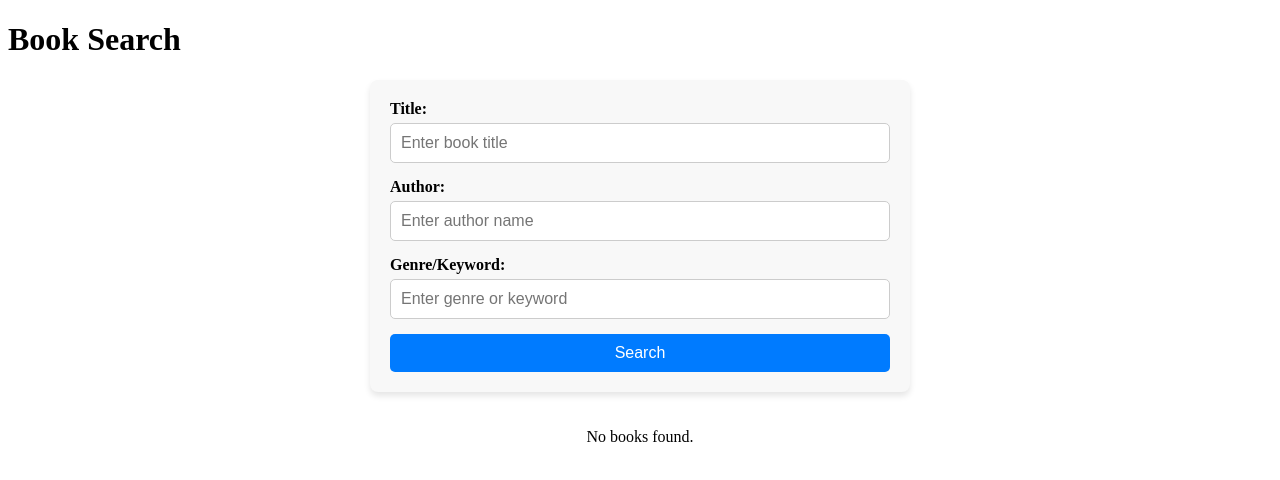
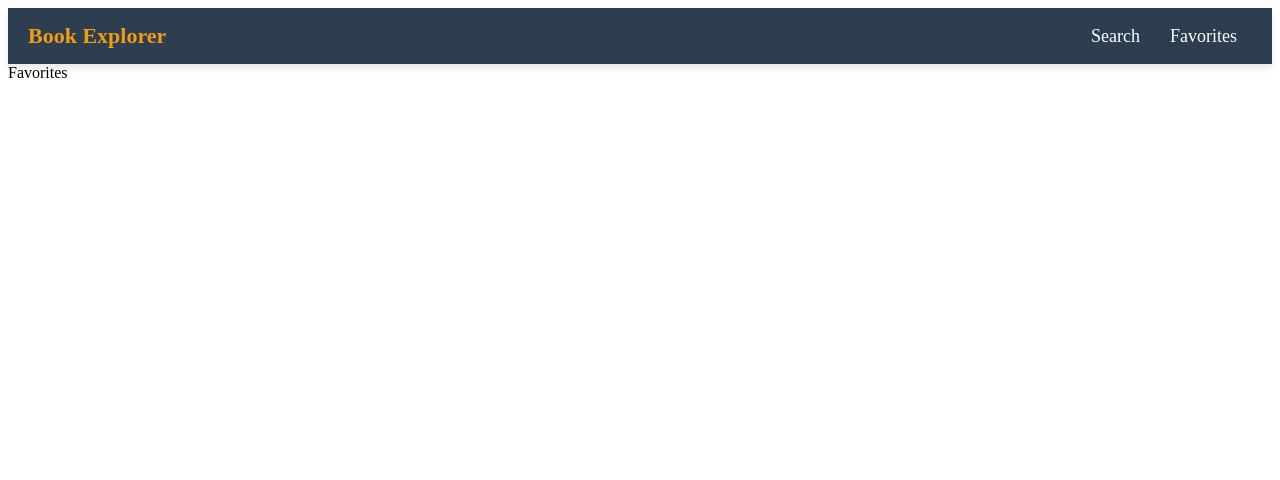
Before and after one commit to Vasanti-Vaghela/book-explorer, a React (Vite) app: page /favorites in a window 1280 px wide. Shown: the top 480 px of the page. Built offline with nearby package versions, Linux system fonts and the light colour scheme.

Commit message:
implement different routes, create navbar and modify card ui

```diff
--- a/src/App.tsx
+++ b/src/App.tsx
@@ -1,11 +1,23 @@
 import HomePage from "./Pages/HomePage";
+import { BrowserRouter as Router, Routes, Route } from "react-router-dom";
+import { Suspense, lazy } from "react";
+import Navbar from "./Components/Navbar/Navbar";
+import Favorites from "./Pages/FavoritesPage";
+
+const BookDetailPage = lazy(() => import("./Pages/BookDetailPage"));
 
 function App() {
   return (
-    <div>
-      <h1>Book Search</h1>
-      <HomePage />
-    </div>
+    <Router>
+      <Navbar />
+      <Suspense fallback={<div>Loading...</div>}>
+        <Routes>
+          <Route path="/" element={<HomePage />} />
+          <Route path="/book/:id" element={<BookDetailPage />} />
+          <Route path="/favorites" element={<Favorites />} />
+        </Routes>
+      </Suspense>
+    </Router>
   );
 }
 
--- a/src/Components/BookList/BookList.css
+++ b/src/Components/BookList/BookList.css
@@ -1,30 +1,69 @@
-/* Book List */
-.book-list {
-  display: flex;
-  flex-wrap: wrap;
+.book-grid {
+  display: grid;
+  grid-template-columns: repeat(auto-fit, minmax(250px, 1fr));
   gap: 20px;
-  justify-content: center;
-  margin-top: 20px;
+  padding: 20px;
 }
 
-/* Book Card */
 .book-card {
-  background: #f8f8f8;
-  padding: 15px;
-  border-radius: 8px;
-  box-shadow: 0 4px 6px rgba(0, 0, 0, 0.1);
-  width: 200px;
+  display: flex;
+  flex-direction: column;
+  justify-content: space-between;
+  background: #fff;
+  border-radius: 10px;
+  overflow: hidden;
+  box-shadow: 0px 4px 8px rgba(0, 0, 0, 0.1);
+  transition: transform 0.2s ease-in-out;
   text-align: center;
 }
 
-.book-card img {
-  max-width: 100%;
-  height: auto;
-  border-radius: 5px;
+.book-card:hover {
+  transform: scale(1.05);
 }
 
-.error-message {
-  color: red;
-  text-align: center;
-  font-size: 1rem;
+.book-image {
+  width: 100%;
+  height: 200px;
+  object-fit: cover;
 }
+
+.book-info {
+  padding: 15px;
+}
+
+.book-title {
+  font-size: 18px;
+  font-weight: bold;
+  margin-bottom: 5px;
+}
+
+.book-author {
+  color: #555;
+  font-size: 14px;
+}
+
+.book-description {
+  font-size: 12px;
+  color: #777;
+  height: 50px;
+  overflow: hidden;
+  text-overflow: ellipsis;
+}
+
+.add-favorite {
+  padding-bottom: 15px;
+}
+.add-favorite-btn {
+  margin-top: 10px;
+  padding: 8px 12px;
+  background: #ff4500;
+  color: white;
+  border: none;
+  border-radius: 5px;
+  cursor: pointer;
+  transition: background 0.3s ease;
+}
+
+.add-favorite-btn:hover {
+  background: #e03e00;
+}
--- a/src/Components/BookList/BookList.tsx
+++ b/src/Components/BookList/BookList.tsx
@@ -1,5 +1,6 @@
 import "./BookList.css";
 import { TBook } from "../Types";
+import { useNavigate } from "react-router-dom";
 
 interface TBookLListProps {
   books: TBook[];
@@ -8,24 +9,43 @@ interface TBookLListProps {
 }
 
 const BookList: React.FC<TBookLListProps> = ({ books, error, loading }) => {
+  const navigate = useNavigate();
   return (
     <div>
       {loading && <p>Loading...</p>}
       {error && <p className="error-message">{error}</p>}
-      <div className="book-list">
+      <div className="book-grid">
         {books.length > 0
           ? books.map((book) => (
-              <div key={book.id} className="book-card">
+              // <Link to={`/book/${book.id}`}>
+              <div
+                key={book.id}
+                className="book-card"
+                onClick={() => navigate(`/book/${book.id}`)}
+              >
                 {book.volumeInfo.imageLinks?.thumbnail && (
                   <img
+                    className="book-image"
                     src={book.volumeInfo.imageLinks.thumbnail}
                     alt={book.volumeInfo.title}
                   />
                 )}
-                <h3>{book.volumeInfo.title}</h3>
-                <p>{book.volumeInfo.authors?.join(", ") || "Unknown Author"}</p>
-                <p>{book.volumeInfo.description || "No Date Available"}</p>
+                <div className="book-info">
+                  <h3 className="book-title">{book.volumeInfo.title}</h3>
+                  <p className="book-author">
+                    {book.volumeInfo.authors?.join(", ") || "Unknown Author"}
+                  </p>
+                  <div className="book-description">
+                    {book.volumeInfo.description || "No Date Available"}
+                  </div>
+                </div>
+                <div className="add-favorite">
+                  <button className="add-favorite-btn">
+                    ❤️ Add to Favorites
+                  </button>
+                </div>
               </div>
+              // </Link>
             ))
           : !loading && !error && <p>No books found.</p>}
       </div>
--- /dev/null
+++ b/src/Components/Navbar/Navbar.css
@@ -0,0 +1,28 @@
+.navbar {
+  display: flex;
+  justify-content: space-between;
+  align-items: center;
+  padding: 15px 20px;
+  background: #2c3e50;
+  box-shadow: 0px 4px 8px rgba(0, 0, 0, 0.1);
+}
+
+.navbar a {
+  color: white;
+  text-decoration: none;
+  font-size: 18px;
+  font-weight: 500;
+  padding: 10px 15px;
+  border-radius: 5px;
+  transition: background 0.3s ease-in-out;
+}
+
+.navbar a:hover {
+  background: rgba(255, 255, 255, 0.2);
+}
+
+.navbar .logo {
+  font-size: 22px;
+  font-weight: bold;
+  color: #f39c12;
+}
--- /dev/null
+++ b/src/Components/Navbar/Navbar.tsx
@@ -0,0 +1,16 @@
+import { Link } from "react-router-dom";
+import "./Navbar.css";
+
+const Navbar = () => {
+  return (
+    <nav className="navbar">
+      <div className="logo">Book Explorer</div>
+      <div>
+        <Link to="/">Search</Link>
+        <Link to="/favorites">Favorites</Link>
+      </div>
+    </nav>
+  );
+};
+
+export default Navbar;
--- a/src/Components/SearchForm/SearchForm.css
+++ b/src/Components/SearchForm/SearchForm.css
@@ -28,7 +28,7 @@ input {
   border: 1px solid #ccc;
   border-radius: 5px;
   font-size: 1rem;
-  transition: border 0.3s ease;
+  transition: border-color 0.3s ease;
 }
 
 input:focus {
--- /dev/null
+++ b/src/Pages/BookDetailPage.tsx
@@ -0,0 +1,9 @@
+import { useParams } from "react-router-dom";
+
+const BookDetailPage = () => {
+  const { id } = useParams();
+
+  return <div>{id}</div>;
+};
+
+export default BookDetailPage;
--- /dev/null
+++ b/src/Pages/FavoritesPage.tsx
@@ -0,0 +1,4 @@
+const Favorites = () => {
+  return <div>Favorites</div>;
+};
+export default Favorites;
--- a/src/Pages/HomePage.tsx
+++ b/src/Pages/HomePage.tsx
@@ -28,7 +28,7 @@ const HomePage: React.FC = () => {
       const response = await fetch(apiUrl);
       if (!response.ok) throw new Error("Failed to fetch books");
       const data = await response.json();
-      console.log("DATA", data);
+      console.log("DATA", data); //delete it later
       setBooks(data.items || []);
     } catch (err) {
       console.log(err);
```
